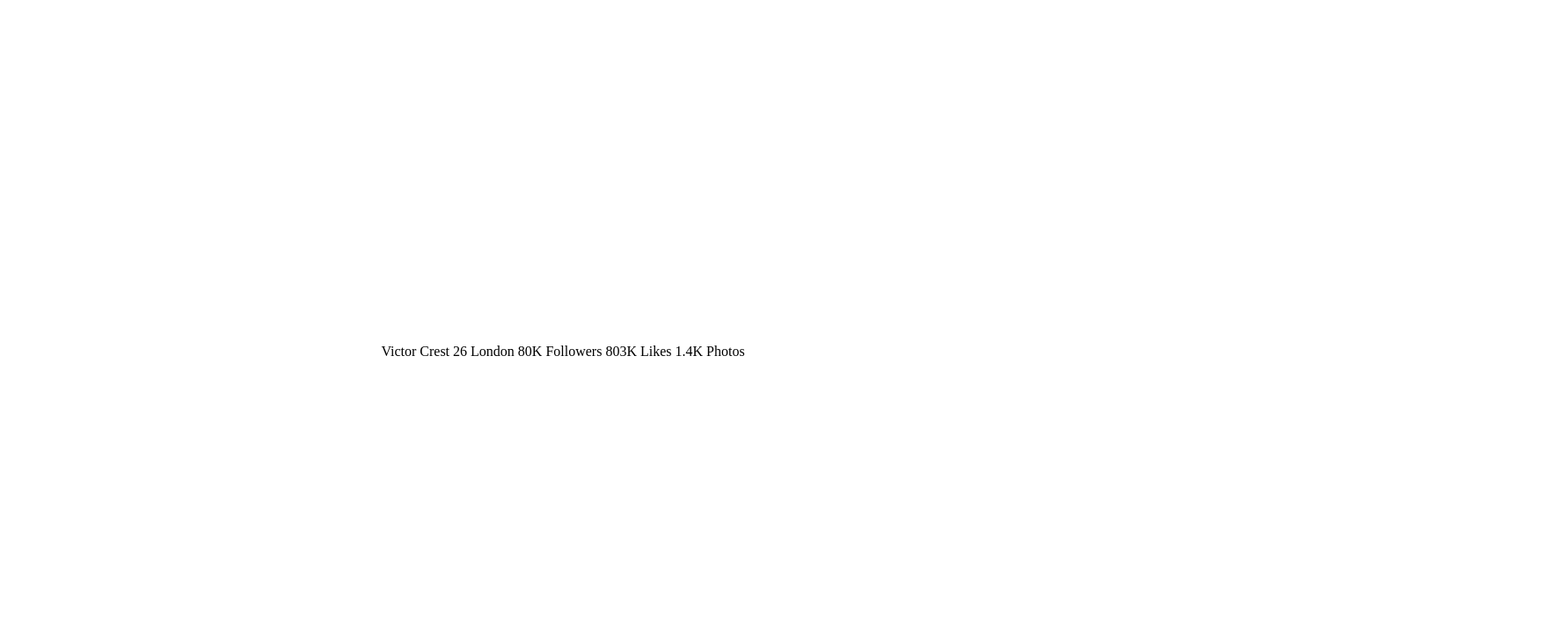
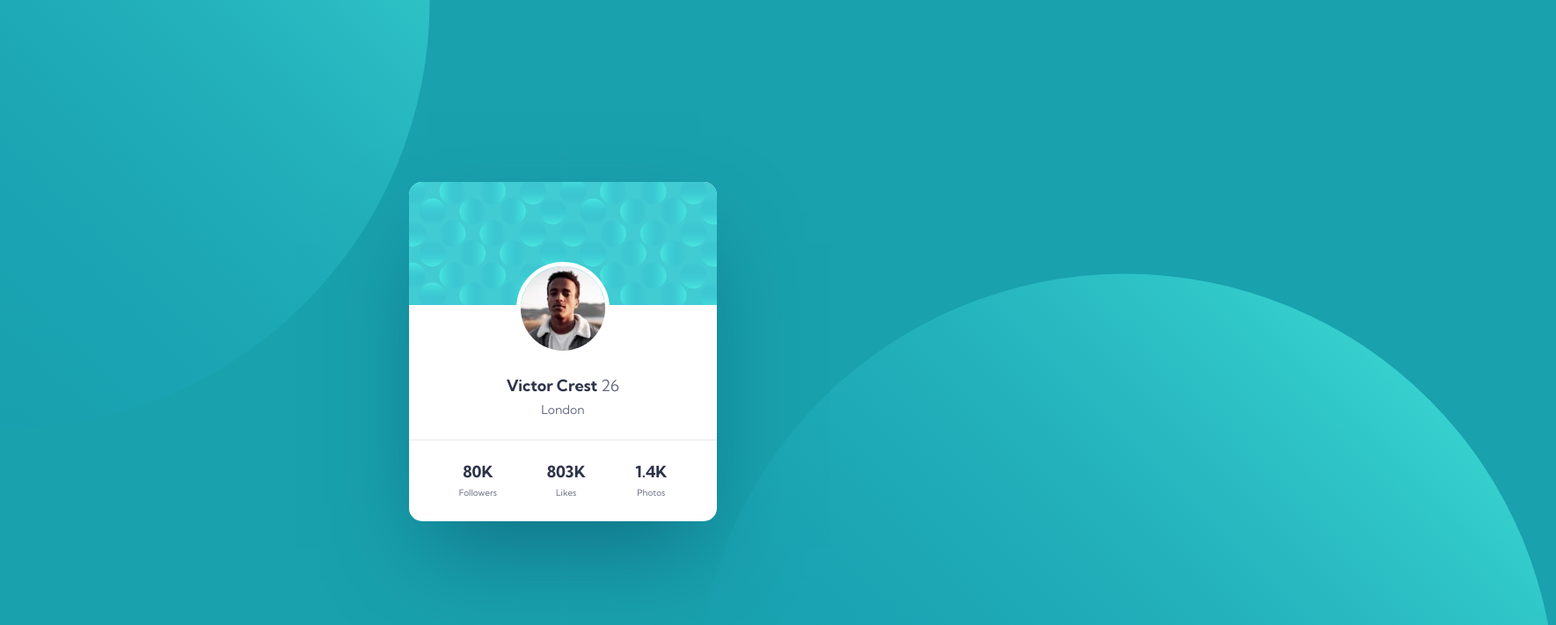
Before and after one commit to sqirum/FM-profile-card-component, a plain HTML site: page index.html in a window 1280 px wide. Shown: the top 711 px of the page at 88% size, 1769 px wide, since content can reach past the window. Drawn offline with Linux system fonts and the light colour scheme.

Commit message:
finish exercise

```diff
--- a/index.html
+++ b/index.html
@@ -10,21 +10,31 @@
 
 </head>
 <body>
+  <img class="top-circle" src="images/bg-pattern-top.svg" alt="gradient circle">
   <main class="card">
-
+    <div class="card-header">
+      <img src="images/bg-pattern-card.svg" alt="circle-pattern-card">
+    </div>
+    <div class="card-body">
+      <img src="images/image-victor.jpg" alt="person photo">
+      <h1>Victor Crest <span>26</span></h1>
+      <p>London</p>
+    </div>
+    <div class="card-footer">
+      <div class="followers">
+        <h2>80K</h2>
+        <small>Followers</small>
+      </div>
+      <div class="likes">
+        <h2>803K</h2>
+        <small>Likes</small>
+      </div>
+      <div class="photos">
+        <h2>1.4K</h2>
+        <small>Photos</small>
+      </div>
+    </div>
   </main>
-  Victor Crest
-  26
-  London
-
-  80K
-  Followers
-
-  803K
-  Likes
-
-  1.4K
-  Photos
-
+  <img class="bottom-circle" src="images/bg-pattern-top.svg" alt="gradient circle">
 </body>
 </html>
--- a/styles.css
+++ b/styles.css
@@ -1,7 +1,10 @@
+@import url('https://fonts.googleapis.com/css2?family=Kumbh+Sans:wght@400;700&display=swap');
+
 * {
     box-sizing: border-box;
     margin: 0;
     padding: 0;
+    font-family: 'Kumbh Sans', sans-serif;
 }
 
 html {
@@ -9,4 +12,104 @@ html {
     align-items: center;
     justify-content: center;
     min-height: 100vh;
+    background-color: #19A1AE;
+    position: relative;
+    overflow: hidden;
 }
+
+html .top-circle {
+    position: absolute;
+    top: 0;
+    left: 0%;
+    transform: translateX(-50%) translateY(-50%);
+}
+
+html .bottom-circle {
+    position: absolute;
+    bottom: 0;
+    right: 0%;
+    transform: translateX(50%) translateY(50%);
+}
+
+.card {
+    max-width: 326px;
+    border-radius: 15px;
+    background-color: white;
+    display: flex;
+    flex-direction: column;
+    overflow: hidden;
+    box-shadow: 0px 50px 100px -20px rgba(8, 70, 94, 0.504835);
+}
+
+.card .card-header img {
+    width: 100%;
+}
+
+.card .card-body {
+    background-color: white;
+    text-align: center;
+}
+
+.card .card-body img {
+    border: 5px solid white;
+    border-radius: 50%;
+    transform: translateY(-50%);
+}
+
+.card .card-body h1 {
+    color: #2E3349;
+    font-weight: 700;
+    font-size: 18px;
+    line-height: 22px;
+    transform: translateY(-150%);
+}
+
+.card .card-body h1 span {
+    color: #6B7082;
+    font-weight: 400;
+    font-size: 18px;
+    line-height: 22px;
+}
+
+.card .card-body p {
+    color: #6B7082;
+    font-weight: 400;
+    font-size: 14px;
+    line-height: 17px;
+    transform: translateY(-150%);
+}
+
+.card .card-footer {
+    border-top: 1px solid #E8E9EC;
+    display: flex;
+    align-items: center;
+    justify-content: space-evenly;
+}
+
+.card .card-footer .followers,
+.card .card-footer .likes,
+.card .card-footer .photos {
+    text-align: center;
+    padding: 25px 0;
+}
+
+.card .card-footer h2 {
+    font-size: 18px;
+    font-weight: 700;
+    line-height: 22px;
+    color: #2E3349;
+}
+
+.card .card-footer small {
+    color: #6B7082;
+    font-size: 10px;
+    font-weight: 400;
+    letter-spacing: 1.5;
+    line-height: 13px;
+}
+
+@media only screen and (min-width: 400px) {
+    .card {
+        max-width: 400px;
+    }
+  }
```
